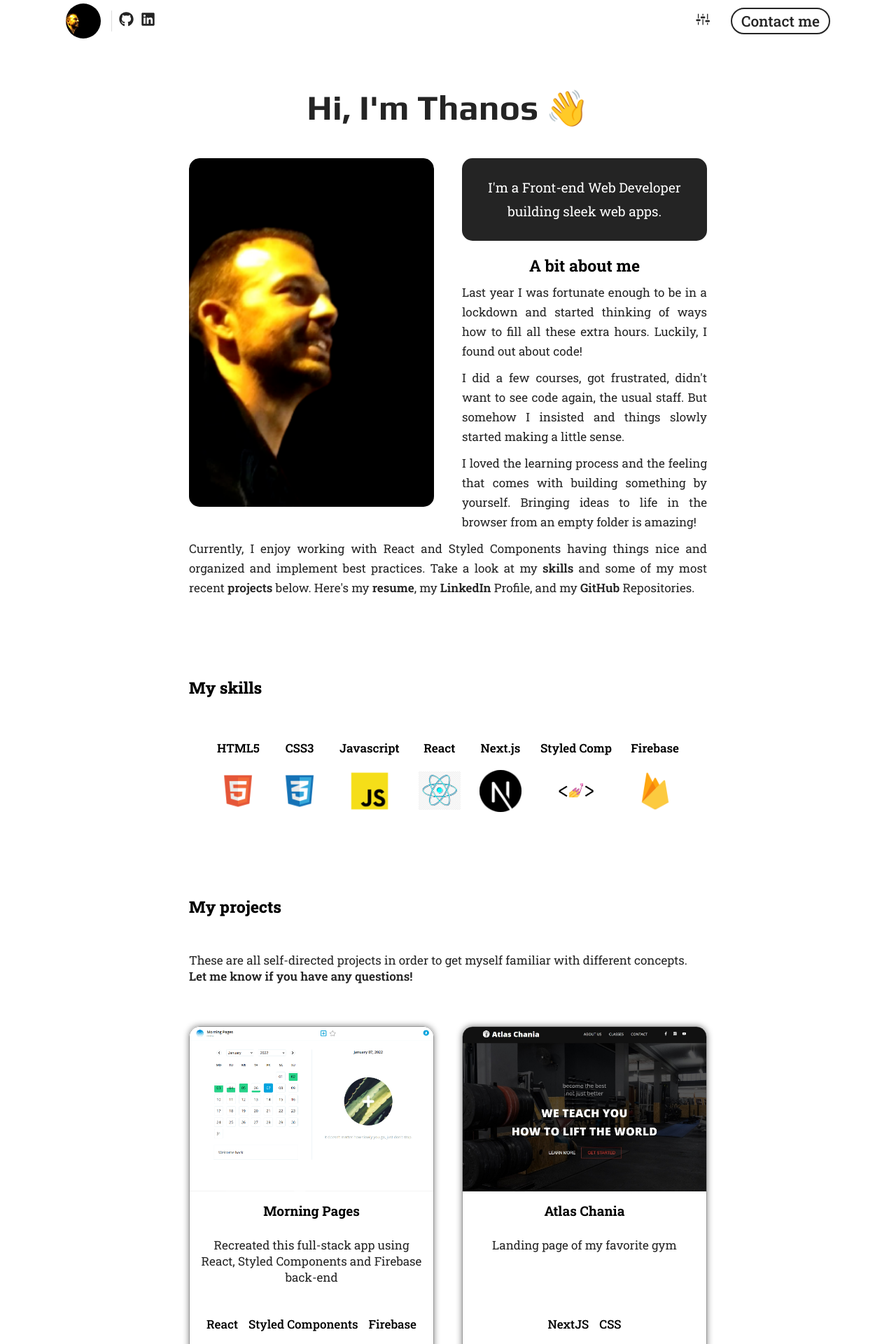
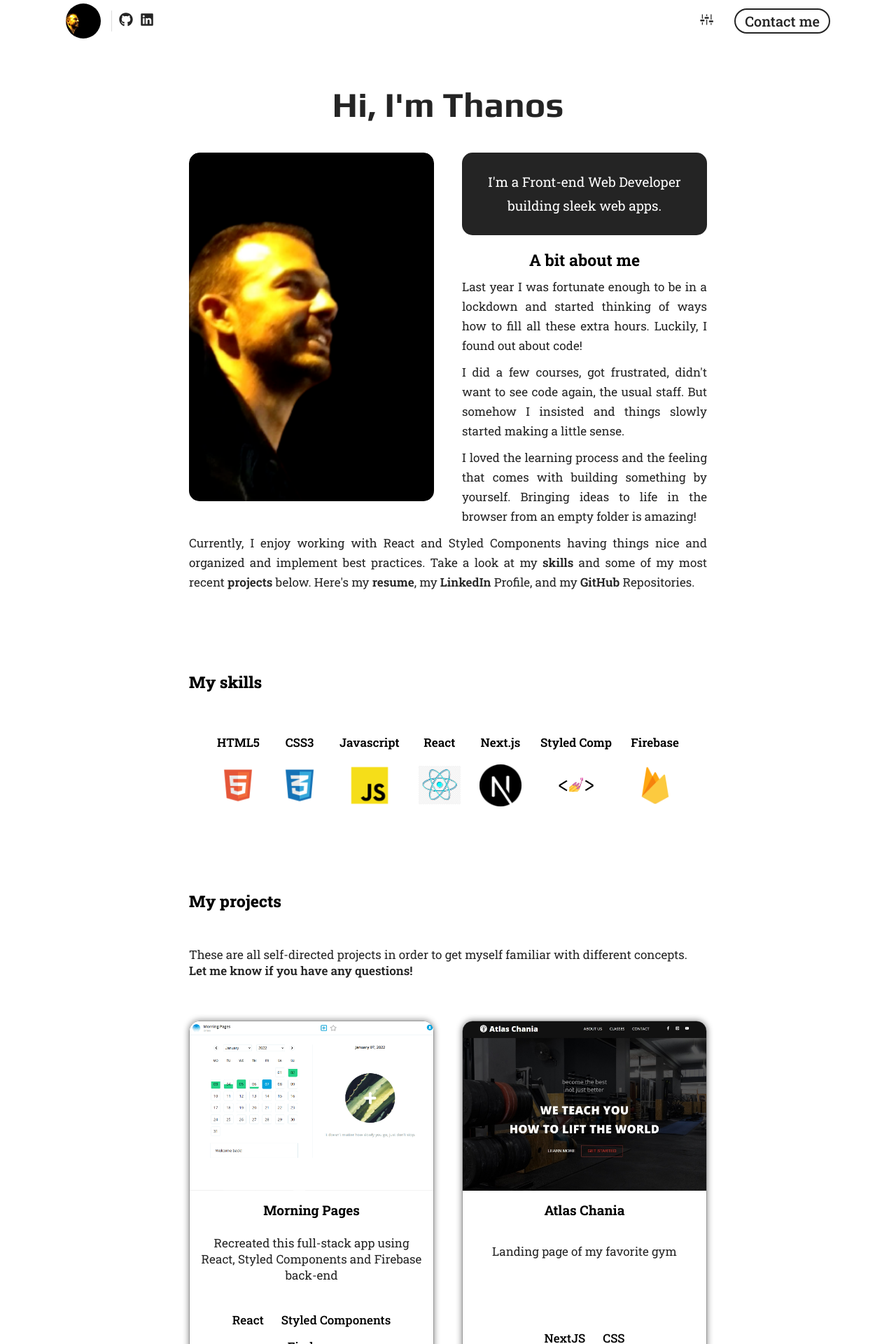
Before and after one commit to thanosoncode/portfolio-react, a React (Create React App) app: page / in a window 1280 px wide. Shown: the part 20-1940 px from the top of the page at 70% size. Built offline with nearby package versions, Linux system fonts and the light colour scheme.

Commit message:
minor mobile css

```diff
--- a/src/components/About.js
+++ b/src/components/About.js
@@ -14,7 +14,7 @@ const About = () => {
     <StyledAbout>
       <header>
         <h1>Hi, I&#39;m Thanos </h1>
-        <span>👋</span>
+        {/* <span>👋</span> */}
       </header>
       <Grid>
         <ImageContainer>
@@ -42,10 +42,9 @@ const About = () => {
           </p>
         </Article>
         <SectionFooter>
-          <p>
           Currently, I enjoy working with React and Styled Components having
-            things nice and organized and implement best practices. Take a look
-            at my <a href="#skills">skills</a> and some of my most recent{" "}
+          things nice and organized and implement best practices. Take a look at
+          my <a href="#skills">skills</a> and some of my most recent{" "}
           <a href="#projects">projects</a> below. Here&#39;s my{" "}
           <a href={pdf} target="_blank" rel="noreferrer">
             resume
@@ -63,7 +62,6 @@ const About = () => {
             GitHub
           </a>{" "}
           Repositories.
-          </p>
         </SectionFooter>
       </Grid>
     </StyledAbout>
--- a/src/components/Context.js
+++ b/src/components/Context.js
@@ -16,7 +16,7 @@ export const AppContextProvider = ({ children }) => {
 
   const mainTitleSizes = ["50px", "52px", "54px"];
 
-  const links = ["21px", "23px", "25px"];
+  const links = ["20px", "22px", "24px"];
 
   const dayTheme = {
     color: "#242424",
--- a/src/components/styles/About.styled.js
+++ b/src/components/styles/About.styled.js
@@ -119,11 +119,9 @@ export const Header = styled.div`
 export const SectionFooter = styled.p`
   grid-area: footer;
 
-  p {
-    margin-top: -20px;
-    line-height: 28px;
-    text-align: justify;
-  }
+  margin-top: -20px;
+  line-height: 28px;
+  text-align: justify;
 
   a {
     font-weight: 600;
--- a/src/components/styles/Navbar.styled.js
+++ b/src/components/styles/Navbar.styled.js
@@ -123,7 +123,7 @@ export const Links = styled.div`
   }
   @media (max-width: 700px) {
     span {
-      margin-left:10px;
+      margin-left:20px;
     }
 
     span:last-child{
--- a/src/components/styles/Projects.styled.js
+++ b/src/components/styles/Projects.styled.js
@@ -88,6 +88,7 @@ export const Stack = styled.div`
     font-weight: 500;
     font-size: ${({ theme }) => theme.fontSize};
     color: ${({ theme }) => theme.title};
+    padding: 0 5px;
   }
 `;
 
@@ -109,6 +110,7 @@ export const Links = styled.div`
     text-align: center;
     border: 2px solid ${({ theme }) => theme.color};
     color: ${({ theme }) => theme.color};
+    margin: 0 5px;
   }
 
   a:hover {
```
Lines whose indentation alone changed are shown as unchanged.
